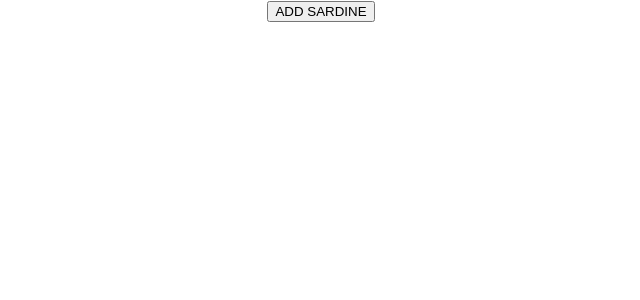
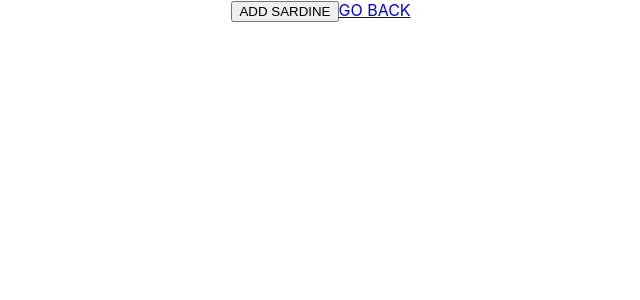
Before and after one commit to sheharyarone/Practice-React-Projects, a React (Create React App) app in the folder 12.Vending Machine/: page /Sardines in a window 1280 px wide. Shown: the top 300 px of the page, without its empty margins (319-959 px from the left). Built offline with nearby package versions, Linux system fonts and the light colour scheme.

Commit message:
Links Added

```diff
--- a/12.Vending Machine/src/Chips.js
+++ b/12.Vending Machine/src/Chips.js
@@ -1,4 +1,5 @@
 import React, { Component } from 'react';
+import { Link } from 'react-router-dom';
 import './Chips.css';
 class Chips extends Component {
     constructor(props){
@@ -20,6 +21,8 @@ class Chips extends Component {
                 <button onClick={this.handleClick}>
                     ADD CHIPS
                 </button>
+                <Link to='/'>GO BACK</Link>
+
             </div>
         )
     }
--- a/12.Vending Machine/src/Sardines.js
+++ b/12.Vending Machine/src/Sardines.js
@@ -1,5 +1,5 @@
 import React, { Component } from 'react';
-
+import { Link } from 'react-router-dom';
 class Sardines extends Component {
     constructor(props){
         super(props);
@@ -21,6 +21,8 @@ class Sardines extends Component {
                 <button onClick={this.handleClick}>
                     ADD SARDINE
                 </button>
+                <Link to='/'>GO BACK</Link>
+
             </div>
         )
     }
--- a/12.Vending Machine/src/Soda.js
+++ b/12.Vending Machine/src/Soda.js
@@ -1,5 +1,5 @@
 import React, { Component } from 'react';
-
+import { Link } from 'react-router-dom';
 class Soda extends Component {
     constructor(props){
         super(props);
@@ -20,6 +20,7 @@ class Soda extends Component {
                 <button onClick={this.handleClick}>
                     ADD SODA
                 </button>
+                <Link to='/'>GO BACK</Link>
             </div>
         )
     }
--- a/12.Vending Machine/src/VendingMachine.js
+++ b/12.Vending Machine/src/VendingMachine.js
@@ -1,10 +1,16 @@
 import React, { Component } from 'react';
-
+import { Link } from 'react-router-dom';
 class VendingMachine extends Component {
     render() {
         return (
             <div>
+                <Link exact to="/soda">Soda</Link>
+                <Link exact to="/sardines">Sardines</Link>
+                <Link exact to="/chips">Chips</Link>
+
+
                 <img src="https://images.unsplash.com/photo-1618506557292-ec1862b3c506?ixlib=rb-1.2.1&ixid=MnwxMjA3fDB8MHxzZWFyY2h8NXx8dmVuZGluZyUyMG1hY2hpbmV8ZW58MHx8MHx8&w=1000&q=80" alt='VENDING MACHINE'  />
+                <h2>hello i am the vending machnine what would you like to have ? </h2>
             </div>
         )
     }
```
